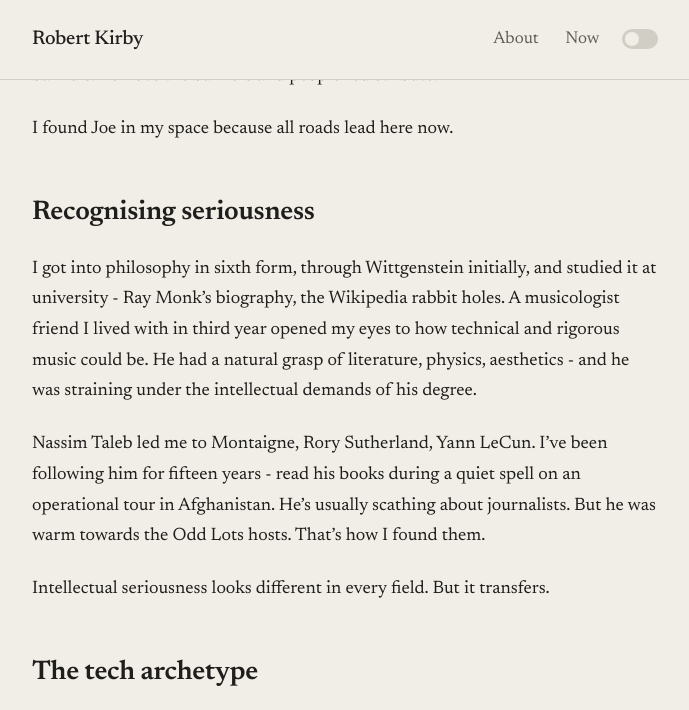
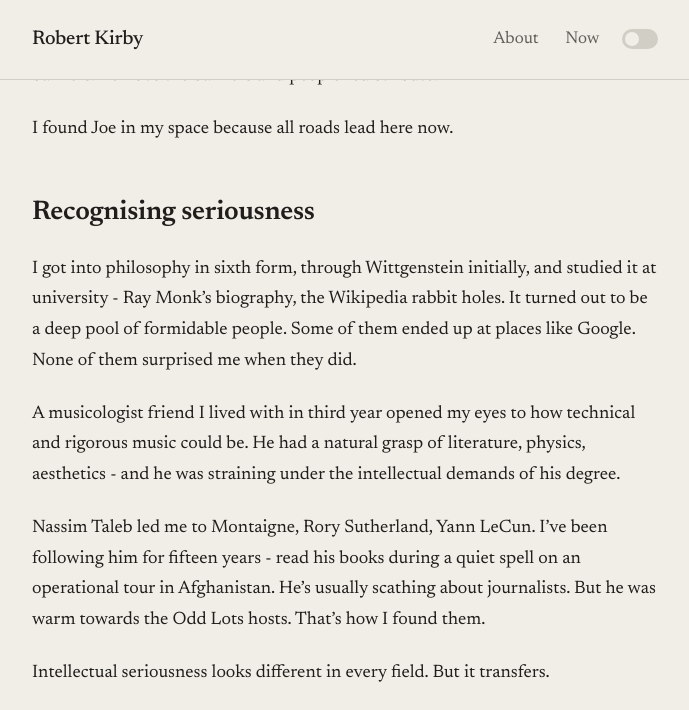
Before and after one commit to rob137/rob137.github.io, a Jekyll site: the page built from _posts/2026-01-29-out-of-distribution.md, in a window 1280 px wide and 900 px high, scrolled down 1096 px, cut to the strip 0-710 px from the top of the window. Shown: the whole strip, without its empty margins (295-984 px from the left). Built offline with Jekyll 4.4.1, drawn with Linux system fonts in a browser that asks for light colours.

Commit message:
Add back the intellectual rigour payoff for philosophy
Co-Authored-By: Claude Opus 4.5 <noreply@anthropic.com>

```diff
--- a/_posts/2026-01-29-out-of-distribution.md
+++ b/_posts/2026-01-29-out-of-distribution.md
@@ -26,7 +26,9 @@ I found Joe in my space because all roads lead here now.
 
 ## Recognising seriousness
 
-I got into philosophy in sixth form, through Wittgenstein initially, and studied it at university - Ray Monk's biography, the Wikipedia rabbit holes. A musicologist friend I lived with in third year opened my eyes to how technical and rigorous music could be. He had a natural grasp of literature, physics, aesthetics - and he was straining under the intellectual demands of his degree.
+I got into philosophy in sixth form, through Wittgenstein initially, and studied it at university - Ray Monk's biography, the Wikipedia rabbit holes. It turned out to be a deep pool of formidable people. Some of them ended up at places like Google. None of them surprised me when they did.
+
+A musicologist friend I lived with in third year opened my eyes to how technical and rigorous music could be. He had a natural grasp of literature, physics, aesthetics - and he was straining under the intellectual demands of his degree.
 
 Nassim Taleb led me to Montaigne, Rory Sutherland, Yann LeCun. I've been following him for fifteen years - read his books during a quiet spell on an operational tour in Afghanistan. He's usually scathing about journalists. But he was warm towards the Odd Lots hosts. That's how I found them.
 
```
